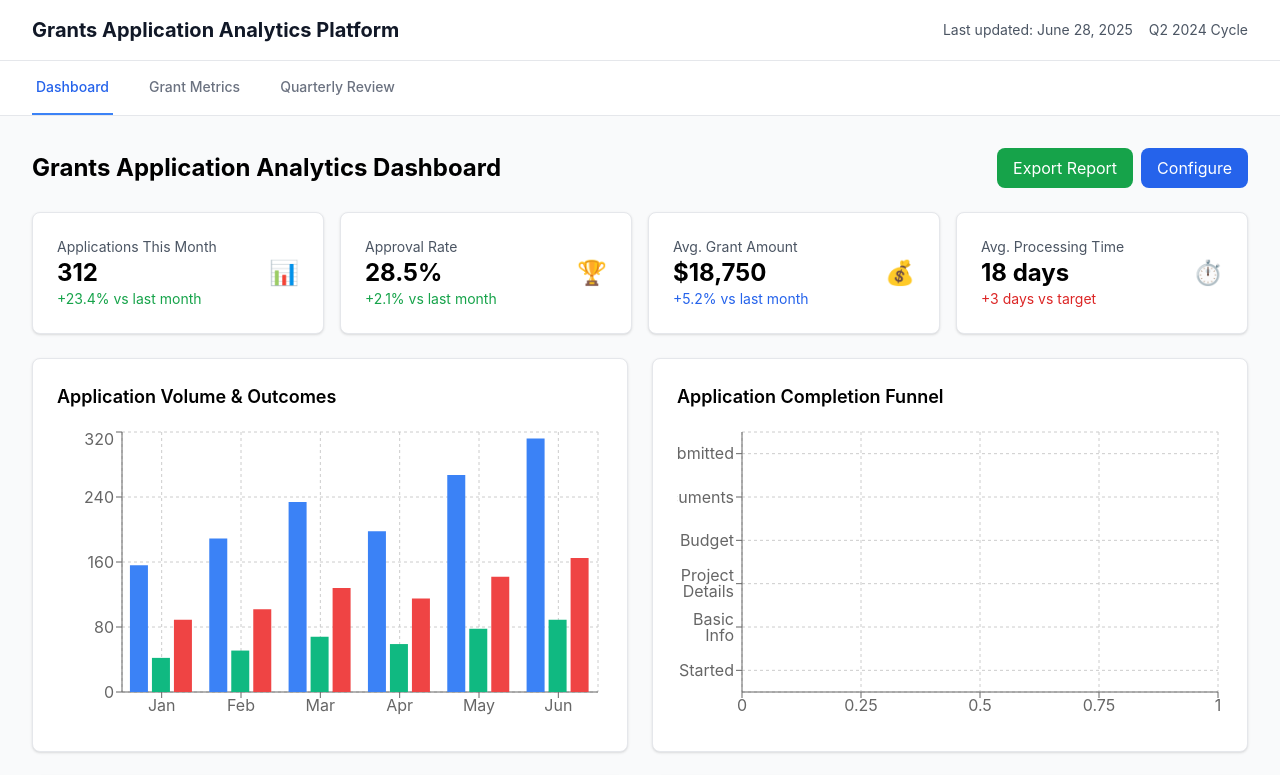
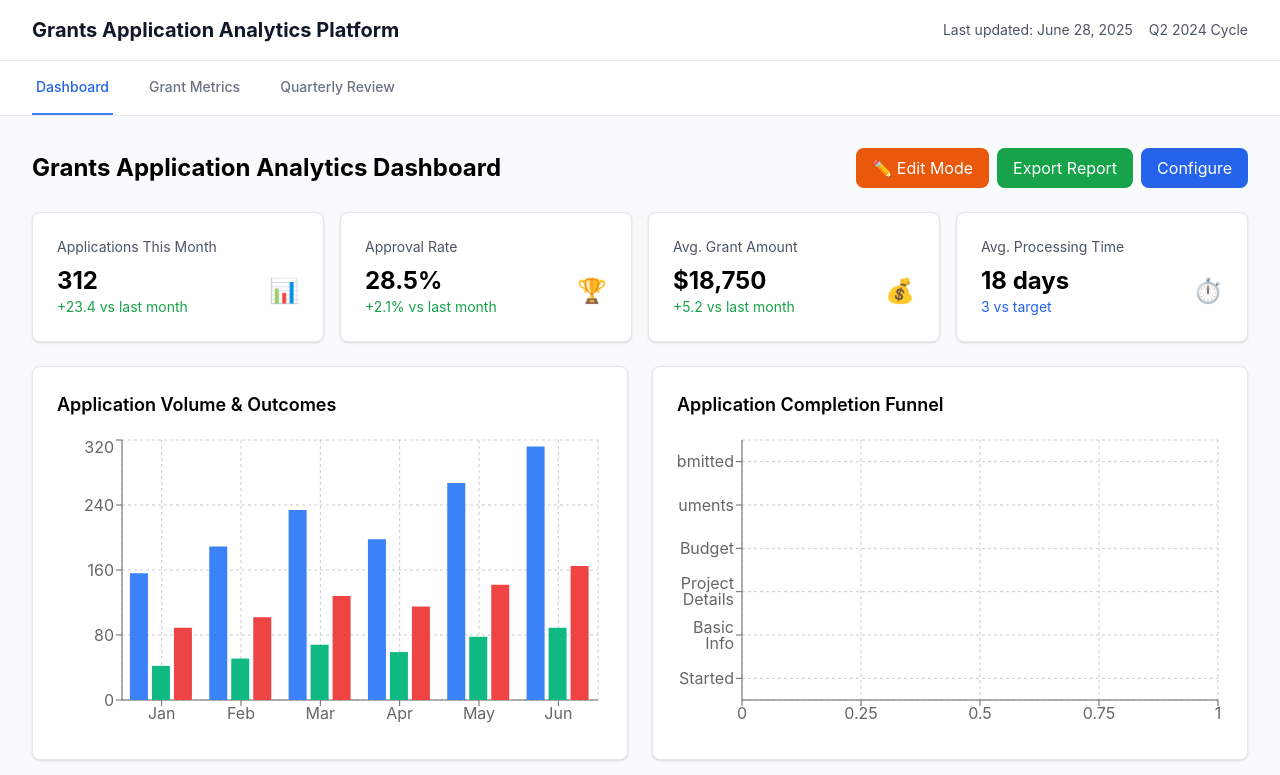
Before and after one commit to markosborn1/grants-analytics-tool, a React (Create React App) app: page / in a window 1280 px wide. Shown: the top 775 px of the page. Built offline with nearby package versions, Linux system fonts and the light colour scheme; the HTML template or start-up script is replaced by a standard one.

Commit message:
Update App.js

```diff
--- a/src/App.js
+++ b/src/App.js
@@ -4,6 +4,143 @@ import { BarChart, Bar, XAxis, YAxis, CartesianGrid, Tooltip, ResponsiveContaine
 const App = () => {
   const [activeTab, setActiveTab] = useState('dashboard');
   const [selectedMetrics, setSelectedMetrics] = useState([]);
+  const [isEditing, setIsEditing] = useState(false);
+
+  // Editable metrics state
+  const [dashboardMetrics, setDashboardMetrics] = useState({
+    applicationsThisMonth: 312,
+    approvalRate: 28.5,
+    avgGrantAmount: 18750,
+    avgProcessingTime: 18,
+    monthlyGrowth: 23.4,
+    approvalGrowth: 2.1,
+    amountGrowth: 5.2,
+    timeVariance: 3
+  });
+
+  // Editable funding distribution
+  const [fundingData, setFundingData] = useState([
+    { category: 'NOFO', amount: 3200000, applications: 178, color: '#3B82F6' },
+    { category: 'NOTA Lab Call', amount: 1850000, applications: 94, color: '#10B981' },
+    { category: 'TPL', amount: 1450000, applications: 126, color: '#F59E0B' },
+    { category: 'PIA', amount: 1100000, applications: 89, color: '#8B5CF6' },
+    { category: 'Prize', amount: 750000, applications: 45, color: '#EF4444' }
+  ]);
+
+  const handleMetricUpdate = (metric, value) => {
+    setDashboardMetrics(prev => ({
+      ...prev,
+      [metric]: parseFloat(value) || 0
+    }));
+  };
+
+  const handleFundingUpdate = (index, field, value) => {
+    setFundingData(prev => prev.map((item, i) =>
+      i === index ? { ...item, [field]: field === 'amount' || field === 'applications' ? parseInt(value) || 0 : value } : item
+    ));
+  };
+
+  const EditableMetricCard = ({ title, value, trend, trendValue, metricKey, isPercentage, isDollar, suffix = "" }) => (
+    <div className="bg-white p-6 rounded-lg shadow border">
+      <div className="flex items-center justify-between mb-2">
+        <p className="text-sm text-gray-600">{title}</p>
+        {isEditing && (
+          <button
+            onClick={() => setIsEditing(false)}
+            className="text-xs bg-gray-100 px-2 py-1 rounded hover:bg-gray-200"
+          >
+            Save
+          </button>
+        )}
+      </div>
+      <div className="flex items-center justify-between">
+        <div>
+          {isEditing ? (
+            <input
+              type="number"
+              value={value}
+              onChange={(e) => handleMetricUpdate(metricKey, e.target.value)}
+              className="text-2xl font-bold border rounded px-2 py-1 w-32"
+              step={isPercentage ? "0.1" : isDollar ? "100" : "1"}
+            />
+          ) : (
+            <p className="text-2xl font-bold">
+              {isDollar && "$"}{value.toLocaleString()}{isPercentage && "%"}{suffix}
+            </p>
+          )}
+          <p className={`text-sm ${trend === 'up' ? 'text-green-600' : trend === 'down' ? 'text-red-600' : 'text-blue-600'}`}>
+            {trend === 'up' ? '+' : trend === 'down' ? '-' : ''}{Math.abs(trendValue)}{isPercentage && trend !== 'neutral' ? '%' : ''} vs {trend === 'neutral' ? 'target' : 'last month'}
+          </p>
+        </div>
+        <div className="text-2xl">
+          {title.includes('Applications') && '📊'}
+          {title.includes('Approval') && '🏆'}
+          {title.includes('Grant Amount') && '💰'}
+          {title.includes('Processing') && '⏱️'}
+        </div>
+      </div>
+    </div>
+  );
+
+  const EditableFundingTable = () => (
+    <div className="bg-white p-6 rounded-lg shadow border">
+      <div className="flex justify-between items-center mb-4">
+        <h3 className="text-lg font-semibold">Funding Distribution Editor</h3>
+        <button
+          onClick={() => setIsEditing(!isEditing)}
+          className={`px-3 py-1 rounded text-sm ${
+            isEditing ? 'bg-green-600 text-white' : 'bg-blue-600 text-white'
+          }`}
+        >
+          {isEditing ? 'Save Changes' : 'Edit Data'}
+        </button>
+      </div>
+
+      <div className="overflow-x-auto">
+        <table className="w-full">
+          <thead>
+            <tr className="border-b">
+              <th className="text-left py-2">Category</th>
+              <th className="text-left py-2">Amount</th>
+              <th className="text-left py-2">Applications</th>
+            </tr>
+          </thead>
+          <tbody>
+            {fundingData.map((item, index) => (
+              <tr key={index} className="border-b">
+                <td className="py-2 font-medium">{item.category}</td>
+                <td className="py-2">
+                  {isEditing ? (
+                    <input
+                      type="number"
+                      value={item.amount}
+                      onChange={(e) => handleFundingUpdate(index, 'amount', e.target.value)}
+                      className="border rounded px-2 py-1 w-32"
+                      step="10000"
+                    />
+                  ) : (
+                    `$${item.amount.toLocaleString()}`
+                  )}
+                </td>
+                <td className="py-2">
+                  {isEditing ? (
+                    <input
+                      type="number"
+                      value={item.applications}
+                      onChange={(e) => handleFundingUpdate(index, 'applications', e.target.value)}
+                      className="border rounded px-2 py-1 w-20"
+                    />
+                  ) : (
+                    item.applications
+                  )}
+                </td>
+              </tr>
+            ))}
+          </tbody>
+        </table>
+      </div>
+    </div>
+  );
 
   // Grant-specific metrics library
   const metricsLibrary = [
@@ -22,7 +159,7 @@ const App = () => {
       { month: 'Mar', submitted: 234, approved: 68, rejected: 128, pending: 38 },
       { month: 'Apr', submitted: 198, approved: 59, rejected: 115, pending: 24 },
       { month: 'May', submitted: 267, approved: 78, rejected: 142, pending: 47 },
-      { month: 'Jun', submitted: 312, approved: 89, rejected: 165, pending: 58 }
+      { month: 'Jun', submitted: dashboardMetrics.applicationsThisMonth, approved: 89, rejected: 165, pending: 58 }
     ],
     application_funnel: [
       { stage: 'Started', value: 1000 },
@@ -31,13 +168,6 @@ const App = () => {
       { stage: 'Budget', value: 520 },
       { stage: 'Documents', value: 420 },
       { stage: 'Submitted', value: 380 }
-    ],
-    funding_distribution: [
-      { category: 'NOFO', amount: 3200000, applications: 178, color: '#3B82F6' },
-      { category: 'NOTA Lab Call', amount: 1850000, applications: 94, color: '#10B981' },
-      { category: 'TPL', amount: 1450000, applications: 126, color: '#F59E0B' },
-      { category: 'PIA', amount: 1100000, applications: 89, color: '#8B5CF6' },
-      { category: 'Prize', amount: 750000, applications: 45, color: '#EF4444' }
     ],
     reviewer_workload: [
       { reviewer: 'Dr. Smith', assigned: 45, completed: 42, avg_time: 3.2 },
@@ -93,55 +223,61 @@ const App = () => {
       <div className="flex justify-between items-center">
         <h2 className="text-2xl font-bold">Grants Application Analytics Dashboard</h2>
         <div className="flex gap-2">
+          <button
+            onClick={() => setIsEditing(!isEditing)}
+            className={`px-4 py-2 rounded-lg ${
+              isEditing ? 'bg-green-600 text-white' : 'bg-orange-600 text-white'
+            }`}
+          >
+            {isEditing ? '✓ Save All Changes' : '✏️ Edit Mode'}
+          </button>
           <button className="bg-green-600 text-white px-4 py-2 rounded-lg">Export Report</button>
           <button className="bg-blue-600 text-white px-4 py-2 rounded-lg">Configure</button>
         </div>
       </div>
 
+      {isEditing && (
+        <div className="bg-yellow-50 border border-yellow-200 rounded-lg p-4">
+          <h4 className="font-medium text-yellow-800 mb-2">🔧 Edit Mode Active</h4>
+          <p className="text-sm text-yellow-700">Click on metric values to edit them directly. Changes are saved in your browser session.</p>
+        </div>
+      )}
+
       <div className="grid grid-cols-1 md:grid-cols-2 lg:grid-cols-4 gap-4 mb-6">
-        <div className="bg-white p-6 rounded-lg shadow border">
-          <div className="flex items-center justify-between">
-            <div>
-              <p className="text-sm text-gray-600">Applications This Month</p>
-              <p className="text-2xl font-bold">312</p>
-              <p className="text-sm text-green-600">+23.4% vs last month</p>
-            </div>
-            <div className="text-blue-600 text-2xl">📊</div>
-          </div>
-        </div>
+        <EditableMetricCard
+          title="Applications This Month"
+          value={dashboardMetrics.applicationsThisMonth}
+          trend="up"
+          trendValue={dashboardMetrics.monthlyGrowth}
+          metricKey="applicationsThisMonth"
+        />
 
-        <div className="bg-white p-6 rounded-lg shadow border">
-          <div className="flex items-center justify-between">
-            <div>
-              <p className="text-sm text-gray-600">Approval Rate</p>
-              <p className="text-2xl font-bold">28.5%</p>
-              <p className="text-sm text-green-600">+2.1% vs last month</p>
-            </div>
-            <div className="text-green-600 text-2xl">🏆</div>
-          </div>
-        </div>
+        <EditableMetricCard
+          title="Approval Rate"
+          value={dashboardMetrics.approvalRate}
+          trend="up"
+          trendValue={dashboardMetrics.approvalGrowth}
+          metricKey="approvalRate"
+          isPercentage={true}
+        />
 
-        <div className="bg-white p-6 rounded-lg shadow border">
-          <div className="flex items-center justify-between">
-            <div>
-              <p className="text-sm text-gray-600">Avg. Grant Amount</p>
-              <p className="text-2xl font-bold">$18,750</p>
-              <p className="text-sm text-blue-600">+5.2% vs last month</p>
-            </div>
-            <div className="text-purple-600 text-2xl">💰</div>
-          </div>
-        </div>
+        <EditableMetricCard
+          title="Avg. Grant Amount"
+          value={dashboardMetrics.avgGrantAmount}
+          trend="up"
+          trendValue={dashboardMetrics.amountGrowth}
+          metricKey="avgGrantAmount"
+          isDollar={true}
+        />
 
-        <div className="bg-white p-6 rounded-lg shadow border">
-          <div className="flex items-center justify-between">
-            <div>
-              <p className="text-sm text-gray-600">Avg. Processing Time</p>
-              <p className="text-2xl font-bold">18 days</p>
-              <p className="text-sm text-red-600">+3 days vs target</p>
-            </div>
-            <div className="text-yellow-600 text-2xl">⏱️</div>
-          </div>
-        </div>
+        <EditableMetricCard
+          title="Avg. Processing Time"
+          value={dashboardMetrics.avgProcessingTime}
+          trend="neutral"
+          trendValue={dashboardMetrics.timeVariance}
+          metricKey="avgProcessingTime"
+          suffix=" days"
+        />
       </div>
 
       <div className="grid grid-cols-1 lg:grid-cols-2 gap-6">
@@ -178,7 +314,7 @@ const App = () => {
           <ResponsiveContainer width="100%" height={300}>
             <PieChart>
               <Pie
-                data={sampleData.funding_distribution}
+                data={fundingData}
                 cx="50%"
                 cy="50%"
                 labelLine={false}
@@ -187,7 +323,7 @@ const App = () => {
                 fill="#8884d8"
                 dataKey="amount"
               >
-                {sampleData.funding_distribution.map((entry, index) => (
+                {fundingData.map((entry, index) => (
                   <Cell key={`cell-${index}`} fill={entry.color} />
                 ))}
               </Pie>
@@ -214,6 +350,8 @@ const App = () => {
           </div>
         </div>
       </div>
+
+      {isEditing && <EditableFundingTable />}
     </div>
   );
 
```
